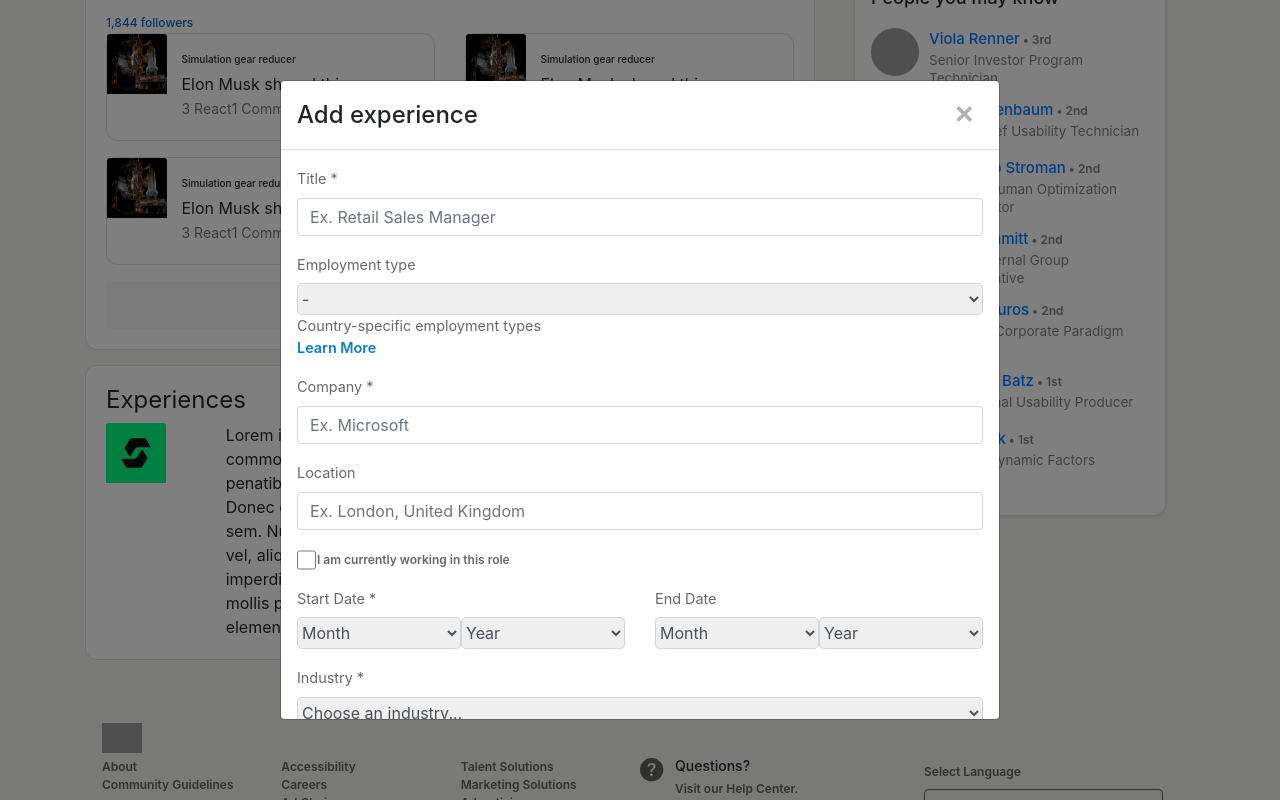
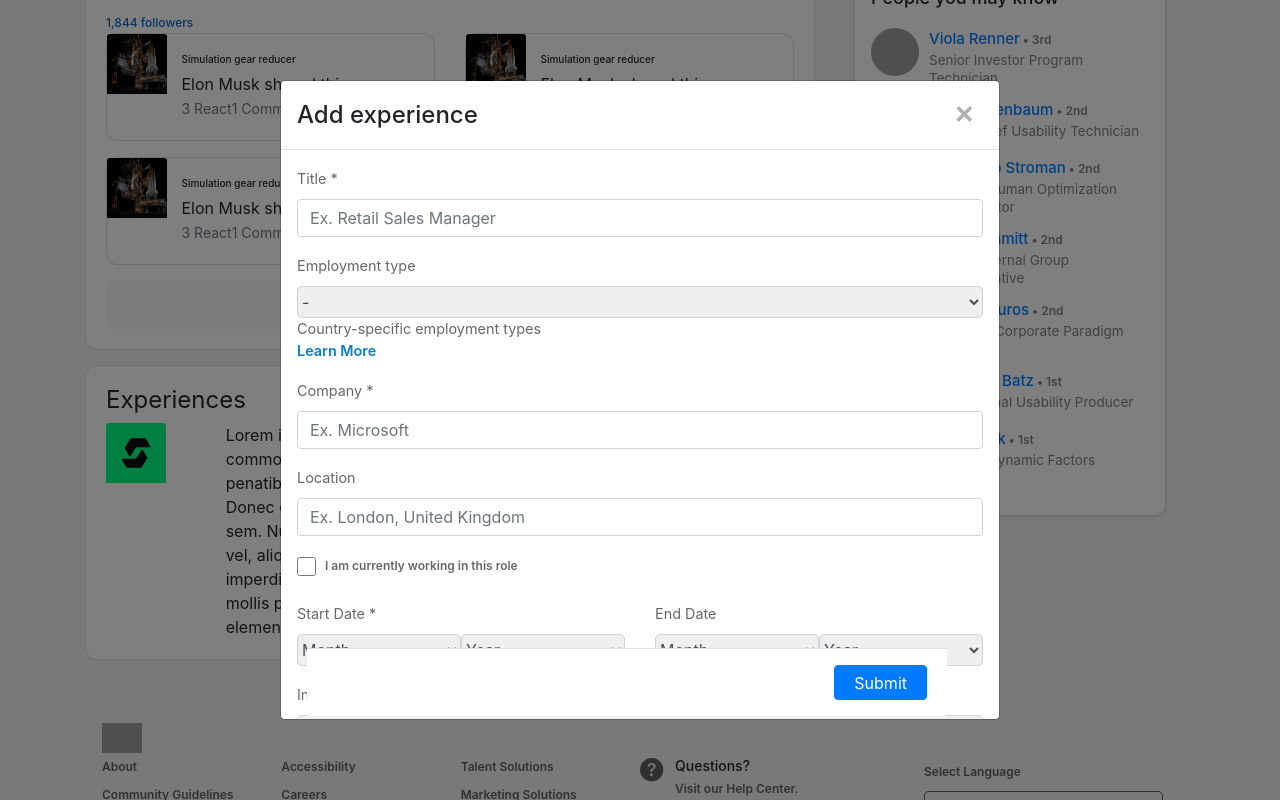
Before and after one commit to pavanyalamanchi/linkedin-build-week, a React (Create React App) app: page / in a window 1280 px wide. Both pictures are taken after a click on the icon 776 px from the left and 1104 px from the top of the page. Shown: the part 704-1504 px from the top of the page. Built offline with nearby package versions, Linux system fonts and the light colour scheme; grey boxes are pictures that could not be loaded.

Commit message:
submit button

```diff
--- a/src/App.css
+++ b/src/App.css
@@ -132,7 +132,7 @@
 span,
 label {
   font-size: 12px;
-  margin-bottom: 0.7rem;
+  margin-bottom: 0.6rem !important;
   color: #00000099;
   font-weight: 600;
 }
@@ -226,17 +226,31 @@
   align-items: baseline;
 }
 
+button.dropdown-toggle.btn.btn-success#dropdown-basic {
+  margin: 0 !important;
+  padding: 0 !important;
+  height: 18px !important;
+  margin-bottom: 0.6rem !important;
+}
+
+/* MODAL */
+
 div.modal-content {
   height: 80vh;
   width: 90%;
-  overflow: scroll;
   margin: auto;
+  position: relative;
 }
 
 div.modal-header {
   display: flex;
   justify-content: space-between;
   align-items: baseline;
+}
+
+div.modal-body {
+  overflow: scroll;
+  padding-bottom: 3.2rem;
 }
 
 button.close span {
@@ -284,5 +298,17 @@
 input.form-check-input {
   width: 1.2rem;
   height: 1.2rem;
-  margin-right: 0.5rem;
 }
+
+label.form-check-label {
+  margin-left: 0.5rem;
+}
+
+div.modal-footer {
+  position: fixed;
+  bottom: 10.5%;
+  left: 24%;
+  right: 25%;
+  width: 50%;
+  background-color: white;
+}
--- a/src/components/AddForm.jsx
+++ b/src/components/AddForm.jsx
@@ -1,5 +1,5 @@
 import { useState } from "react";
-import { Form, Row, Col } from "react-bootstrap";
+import { Form, Row, Col, Modal, Button } from "react-bootstrap";
 
 const AddForm = () => {
   const [form, setForm] = useState({
@@ -12,6 +12,7 @@
     industry: "",
     headline: "",
     description: "",
+    upload: "",
   });
   const [working, setWorking] = useState(false);
   const [headline, setHeadline] = useState(false);
@@ -25,7 +26,7 @@
 
   return (
     <>
-      <div className="container-form">
+      <Form className="container-form">
         <Form.Group className="w-100">
           <Form.Label>Title *</Form.Label>
           <Form.Control
@@ -281,8 +282,28 @@
             }}
           />
         </Form.Group>
+
+        <Form.Group controlId="formFile" className="mb-3">
+          <Form.Label>
+            Media <br />
+            Add or link to external documents, photos, sites, videos, and
+            presentations.
+          </Form.Label>
+          <Form.Control
+            type="file"
+            value={form.upload}
+            onChange={(e) => {
+              handleInput("upload", e.target.value);
+            }}
+          />
+        </Form.Group>
+        <Modal.Footer>
+          <Button variant="primary" type="submit">
+            Submit
+          </Button>
+        </Modal.Footer>
         {console.log(form)}
-      </div>
+      </Form>
     </>
   );
 };
--- a/src/components/experience.jsx
+++ b/src/components/experience.jsx
@@ -22,9 +22,6 @@
       <Modal.Body>
         <AddForm />
       </Modal.Body>
-      <Modal.Footer>
-        <Button onClick={props.onHide}>Save</Button>
-      </Modal.Footer>
     </Modal>
   );
 }
```
